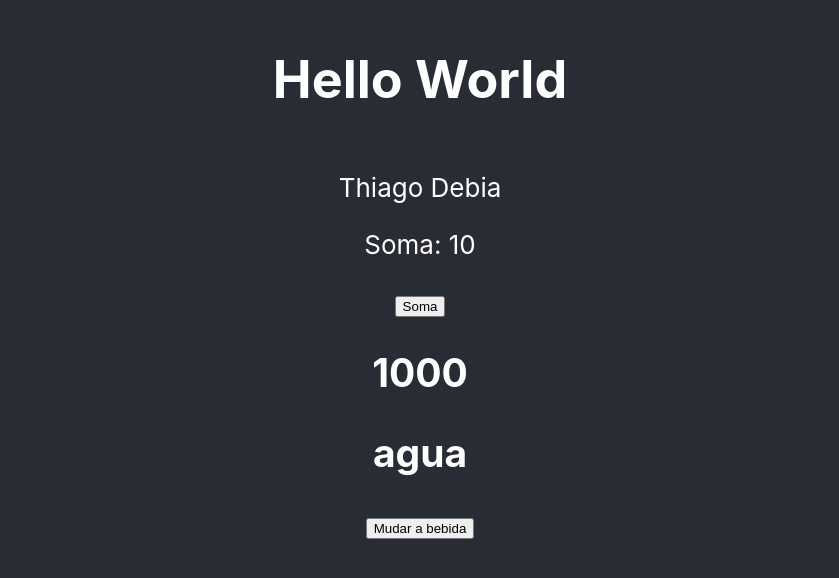
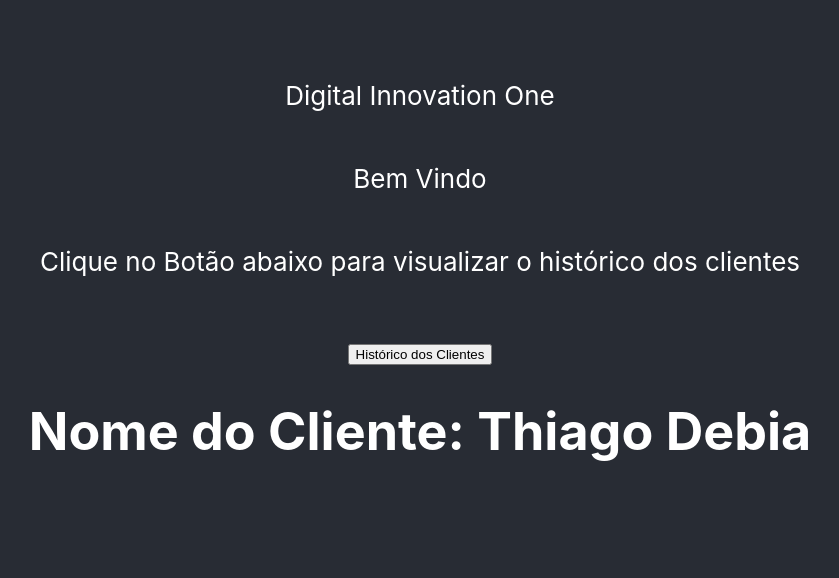
Before and after one commit to goncasthiago/Estudos, a React (Create React App) app in the folder React/inicial/: page / in a window 1280 px wide. Shown: the part 124-702 px from the top of the page, without its empty margins (220-1059 px from the left). Built offline with nearby package versions, Linux system fonts and the light colour scheme.

Commit message:
Renderização Condicional no React

```diff
--- a/React/inicial/src/App.js
+++ b/React/inicial/src/App.js
@@ -1,35 +1,104 @@
 import React from 'react';
 import './App.css';
-import Button from '../src/Button'
-import AppNew from './AppNew'
+import Button from '../src/Button';
+import AppNew from './AppNew';
 
-function primeiroJSX(){
-  return(
+function primeiroJSX() {
+	return (
 		<div>
 			<p>Thiago Debia</p>
-      <p>Soma: {soma(5,5)}</p>
-      <Button onClick={()=> soma(5,5)} name={'Soma'}/>
+			<p>Soma: {soma(5, 5)}</p>
+			<Button onClick={() => soma(5, 5)} name={'Soma'} />
 		</div>
-
-  )
-}
-function soma(a,b){
-  console.log("clicou")
-  return a+ b;
+	);
 }
 
+function soma(a, b) {
+	console.log('clicou');
+	return a + b;
+}
+
+//criando botões html
+const buttonA = <button>Histórico dos Clientes</button>;
+const buttonB = <button>Cadastrar Cliente</button>;
+
+const hasCustomer = true;
 
 function App() {
+	//Bloco de renderização dos componentes
+	const renderHistory = () => (
+		<div>
+			<p>Clique no Botão abaixo para visualizar o histórico dos clientes</p>
+			<br />
+			{buttonA}
+		</div>
+	);
+
+	const renderAddCustomer = () => (
+		<div>
+			<p>Clique abaixo para cadastrar o cliente</p>
+			<br />
+			{buttonB}
+		</div>
+	);
+
+	const customer = 'Thiago Debia';
+
+	//Evitando que um componente seja renderizado
+	const showCustomer = () => {
+		if (!hasCustomer) return null;
+		return (
+			<div>
+				<h1>Nome do Cliente: {customer} </h1>
+			</div>
+		);
+	};
+
 	return (
 		<div className="App">
 			<header className="App-header">
-       <h1>Hello World</h1>
-       {primeiroJSX()}
-
-      <AppNew />
+				<p>Digital Innovation One</p>
+				<p>Bem Vindo</p>
+				{hasCustomer ? renderHistory() : renderAddCustomer()}
+				<div>{showCustomer()}</div>
 			</header>
 		</div>
 	);
 }
 
+/*
+
+Mostrando elementos de forma condicional
+
+{hasCustomer && (
+					<div>
+						<p>Clique no Botão abaixo para visualizar o histórico dos clientes</p>
+						<br />
+						{buttonA}
+					</div>
+				)}
+
+*/
+
+/*
+//Operador ternário para if else
+
+const renderHistory = () => (
+		<div>
+			<p>Clique no Botão abaixo para visualizar o histórico dos clientes</p>
+			<br />
+			{buttonA}
+		</div>
+	);
+
+	const renderAddCustomer = () => (
+		<div>
+			<p>Clique abaixo para cadastrar o cliente</p>
+			<br />
+			{buttonB}
+		</div>
+	);
+
+{hasCustomer ? renderHistory() : renderAddCustomer()}
+*/
 export default App;
```
Lines whose indentation alone changed are shown as unchanged.
